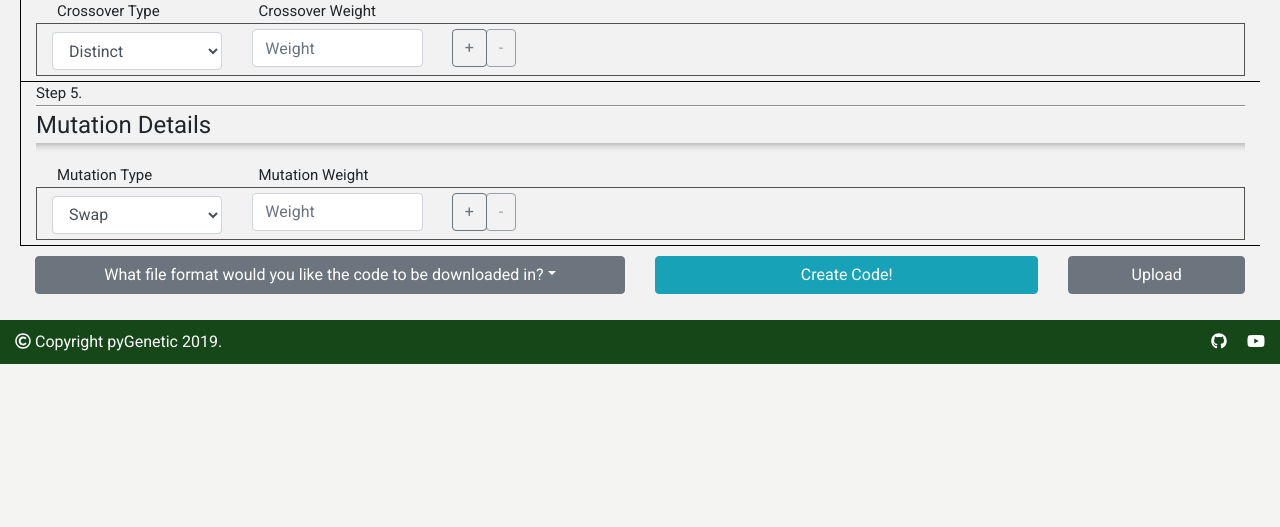
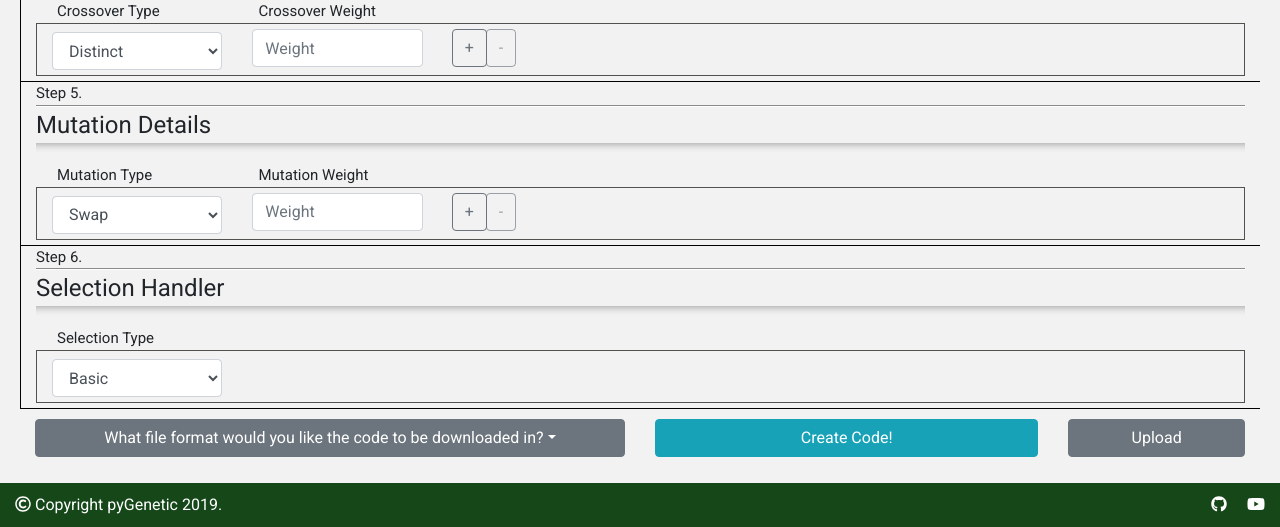
Before and after one commit to dannyi96/pygenetic, a Python web app: template flask/templates/features/ga_online.html in a window 1280 px wide. Shown: the part 633-1160 px from the top of the page. Before the commit the page ends 997 px from the top, so only its background shows below. Run offline with Jinja, Linux system fonts and the light colour scheme; the template is opened without the code that fills it, so the values that code supplies are empty; some libraries are stand-ins or nearby versions.

Commit message:
more UI changes

```diff
--- a/flask/static/js/State/state.js
+++ b/flask/static/js/State/state.js
@@ -43,10 +43,10 @@ $(document).ready(function() {
 	$("#fileinput").change(UploadState.handleFileSelect);
 
     // START: Add a state functionality.
-    $("#stateListColDiv").on("click", ".addStateBtn", function(event) {
+    $("#crossoverListColDiv").on("click", ".addStateBtn", function(event) {
 
         console.log("add clicked",$(this));
-        $("#stateListColDiv").append("  <div class='row'> \
+        $("#crossoverListColDiv").append("  <div class='row'> \
                                             <div class='col-xl-2 col-lg-2 col-md-2 col-2'>\
                                                 <div class='input-group repeatableStateListGroup'>\
                                                     <select class='form-control crossover-type'> \
@@ -70,6 +70,33 @@ $(document).ready(function() {
                                         </div> \
         ");
     });
+
+    $("#mutationListColDiv").on("click", ".addStateBtn", function(event) {
+
+        console.log("add clicked",$(this));
+        $("#mutationListColDiv").append("  <div class='row'> \
+                                            <div class='col-xl-2 col-lg-2 col-md-2 col-2'>\
+                                                <div class='input-group repeatableStateListGroup'>\
+                                                    <select class='form-control crossover-type'> \
+                                                        <option> Swap </option>\
+                                                        <option> Bit Flip </option>\
+                                                    </select>\
+                                                </div>\
+                                            </div>\
+                                            <div class='col-xl-2 col-lg-2 col-md-2 col-2'>\
+                                                <input type='text' class='form-control validName funcName' placeholder='Weight' aria-label='Function Name' aria-describedby='basic-addon4' tabindex='0' data-toggle='popover' data-trigger='manual' data-placement='top' data-content='Invalid Name' id='fitness-achive-value'>\
+                                            </div>\
+                                            <div class='col-xl-2 col-lg-2 col-md-2 col-2'>\
+                                                <div class='input-group-append'>\
+                                                    <button class='btn btn-outline-secondary addStateBtn' type='button' data-toggle='tooltip' data-placement='top' title='Add another state'>+</button> \
+                                                    <button class='btn btn-outline-secondary delStateBtn' type='button' data-toggle='tooltip' data-placement='top' title='Delete this state' style='pointer-events: none;' disabled>-</button> \
+                                                </div> \
+                                            </div> \
+                                        </div> \
+        ");
+    });
+
+
     // END: Add a state functionality.
 
     // START: Delete a state functionality.
--- a/flask/templates/features/ga_online.html
+++ b/flask/templates/features/ga_online.html
@@ -371,13 +371,10 @@
                                 <div class="col-xl-2 col-lg-2 col-md-2 col-2">
                                     <span class="monkeyPatchShiftToRight"> Crossover Weight </span>
                                 </div>
-                                <div class="col-xl-2 col-lg-2 col-md-2 col-2">
-                                    <span class="monkeyPatchShiftToRight">  </span>
-                                </div>
                             </div>
                             <div class="row" id="targetFuncDeclDivRow">
                                 <div class="col-xl-12 col-lg-12 col-md-12 col-12 customBorder funcToDelete noPadColumn">
-                                    <div class="container-fluid repeatableTargetFuncDeclList" id="stateListColDiv">
+                                    <div class="container-fluid repeatableTargetFuncDeclList" id="crossoverListColDiv">
                                         <div class="row">
                                             <div class="col-xl-2 col-lg-2 col-md-2 col-2">
                                                 <div class="input-group repeatableStateListGroup">
@@ -435,13 +432,10 @@
                                 <div class="col-xl-2 col-lg-2 col-md-2 col-2">
                                     <span class="monkeyPatchShiftToRight"> Mutation Weight </span>
                                 </div>
-                                <div class="col-xl-2 col-lg-2 col-md-2 col-2">
-                                    <span class="monkeyPatchShiftToRight">  </span>
-                                </div>
                             </div>
                             <div class="row" id="targetFuncDeclDivRow">
                                 <div class="col-xl-12 col-lg-12 col-md-12 col-12 customBorder funcToDelete noPadColumn">
-                                    <div class="container-fluid repeatableTargetFuncDeclList" id="stateListColDiv">
+                                    <div class="container-fluid repeatableTargetFuncDeclList" id="mutationListColDiv">
                                         <div class="row">
                                             <div class="col-xl-2 col-lg-2 col-md-2 col-2">
                                                 <div class="input-group repeatableStateListGroup">
@@ -471,6 +465,57 @@
         </div>
     </div>
 
+    <div class="row" style="border-bottom: 1px solid black">
+        <div class="col-xl-12 col-lg-12 col-md-12 col-12 noPadColumn" id="funcDeclWrapper">
+            <div class="container-fluid">
+                <div class="row">
+                    <div class="col-xl-12 col-lg-12 col-md-12 col-12" id="stepsRowName">
+                        Step 6.
+                    </div>
+                </div>
+                <hr class="fancyHorLine2">
+                <div class="row">
+                    <div class="col-xl-12 col-lg-12 col-md-12 col-12" id="stepsRowInfo">
+                        Selection Handler
+                    </div>
+                </div>
+                <hr class="fancyHorLine1">
+                <div class="row" id="targetFuncDeclWrapperRow">
+                    <div class="col-xl-12 col-lg-12 col-md-12 col-12">
+                        <div class="container-fluid">
+                            <div class="row">
+                                <div class="col-xl-2 col-lg-2 col-md-2 col-2">
+                                    <span class="monkeyPatchShiftToRight"> Selection Type </span>
+                                </div>
+                            </div>
+                            <div class="row" id="targetFuncDeclDivRow">
+                                <div class="col-xl-12 col-lg-12 col-md-12 col-12 customBorder funcToDelete noPadColumn">
+                                    <div class="container-fluid repeatableTargetFuncDeclList">
+                                        <div class="row">
+                                            <div class="col-xl-2 col-lg-2 col-md-2 col-2">
+                                                <div class="input-group repeatableStateListGroup">
+                                                    <select class="form-control selection-type">
+                                                        <option> Basic </option>
+                                                        <option> Random </option>
+                                                        <option> Worst </option>
+                                                        <option> Best </option>
+                                                        <option> Tournament </option>
+                                                        <option> Roulette </option>
+                                                        <option> Rank </option>
+                                                        <option> SUS </option>
+                                                    </select>
+                                                </div>
+                                            </div>
+                                        </div>
+                                    </div>
+                                </div>
+                            </div>
+                        </div>
+                    </div>
+                </div>
+            </div>
+        </div>
+    </div>
 
 	{% block buttons %}
 		{{ super() }}
```
